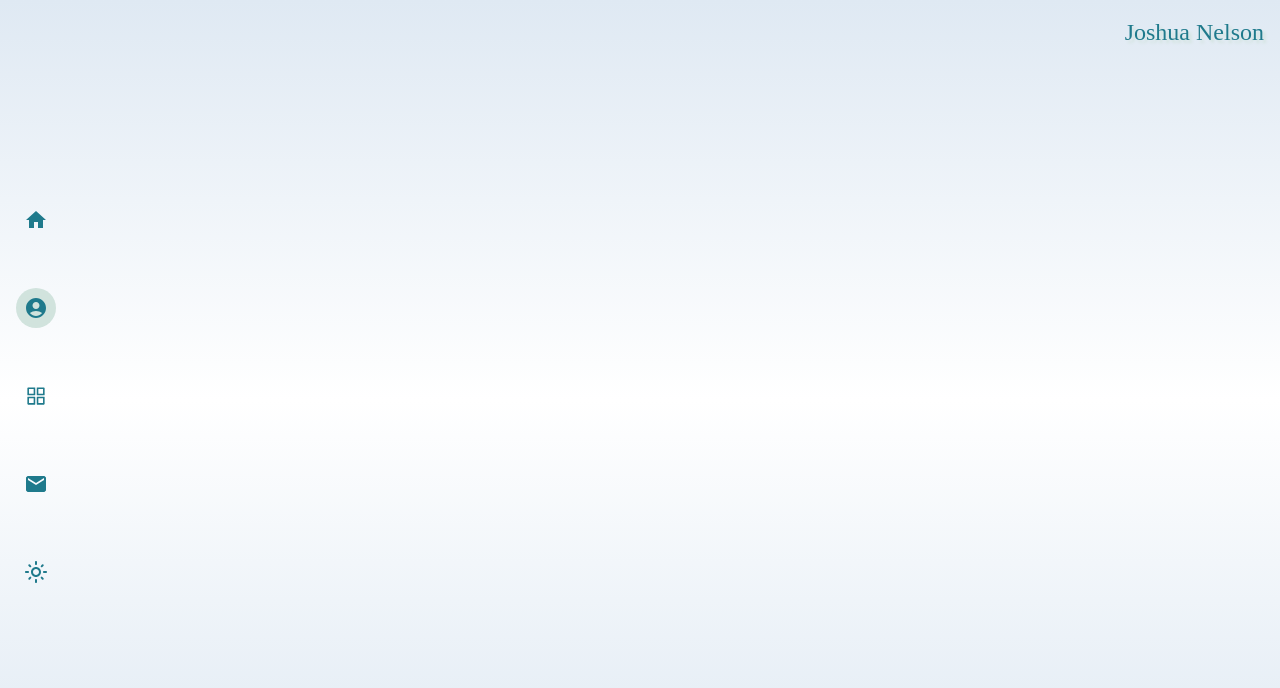
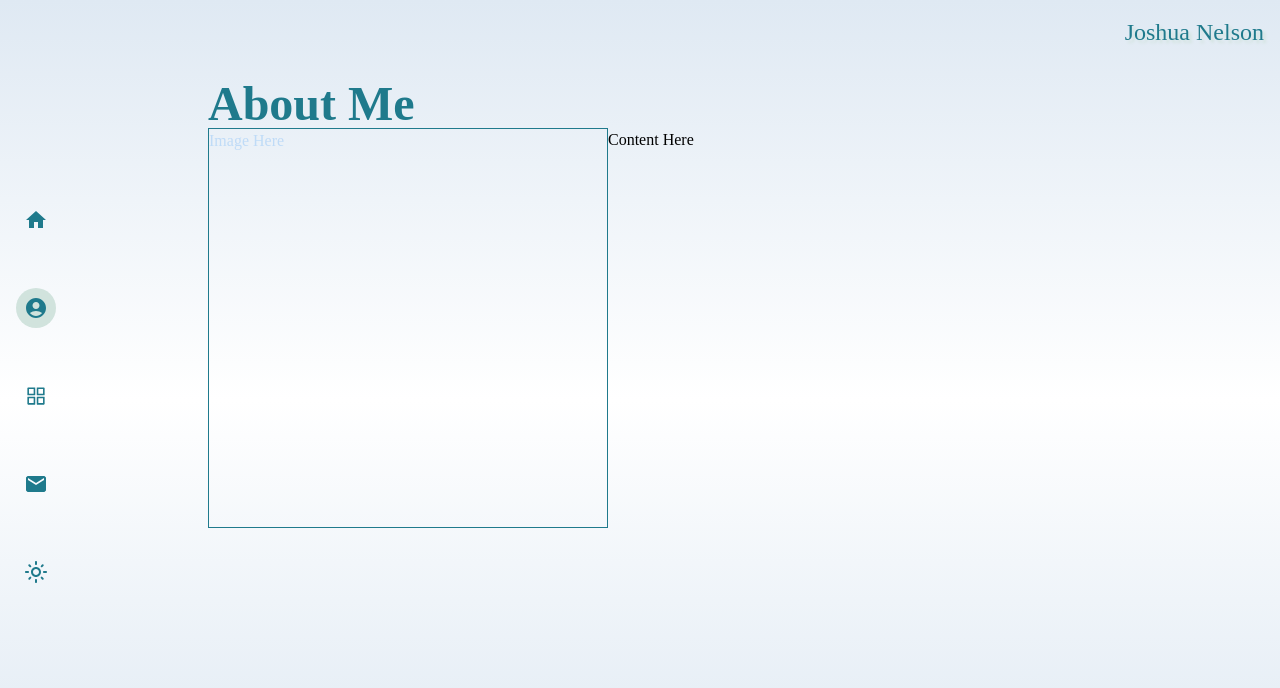
Before and after one commit to joshuanelsondev/portfolio, a React (Vite) app: page /about in a window 1280 px wide. Shown: the top 688 px of the page. Built offline with nearby package versions, Linux system fonts and the light colour scheme.

Commit message:
Begin page layout for About page

```diff
--- a/src/Components/AboutMe.jsx
+++ b/src/Components/AboutMe.jsx
@@ -4,7 +4,10 @@ export default function AboutMe() {
 
     return (
       <div>
-        <div className="flex">
+        <div className="flex flex-col">
+          <h2 className="text-5xl text-primary dark:text-blue font-semibold mt-20">
+            About Me
+          </h2>
           {/* <img
             src="./src/assets/headshot_grass.jpeg"
             alt="Headshot on grass with blurred background"
@@ -20,6 +23,12 @@ export default function AboutMe() {
             alt="Headshot on grass with blurred background"
             className="h-96"
           /> */}
+          <div className="flex">
+            <div className="text-blue border border-primary h-[400px] w-[400px]">
+              Image Here
+            </div>
+            <div>Content Here</div>
+          </div>
         </div>
       </div>
     );
--- a/src/Pages/About.jsx
+++ b/src/Pages/About.jsx
@@ -3,7 +3,7 @@ import AboutMe from "../Components/AboutMe";
 
 export default function About() {
     return (
-      <div className="h-full w-full">
+      <div className="mx-4 pb-10 sm:mx-8 md:mx-48 xl:mx-52 2xl:mx-72">
         <AboutMe />
       </div>
     );
```
